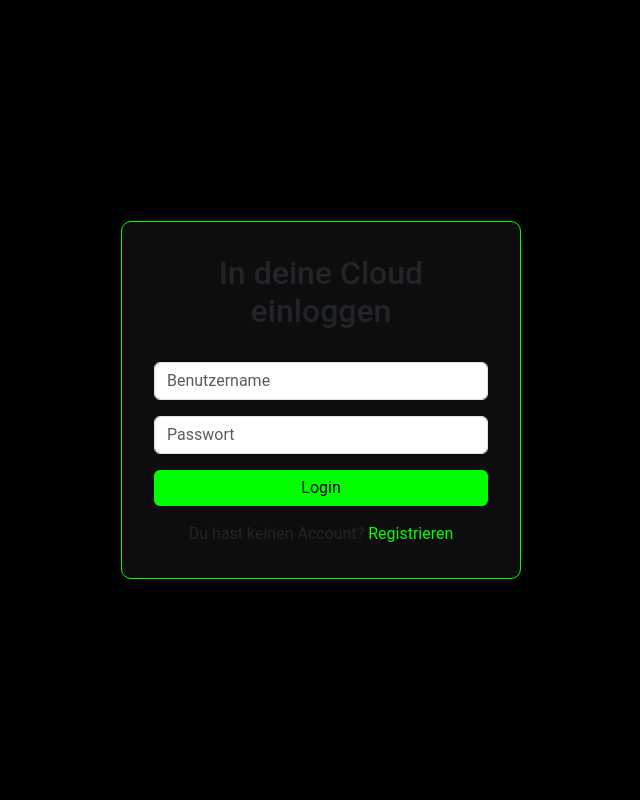
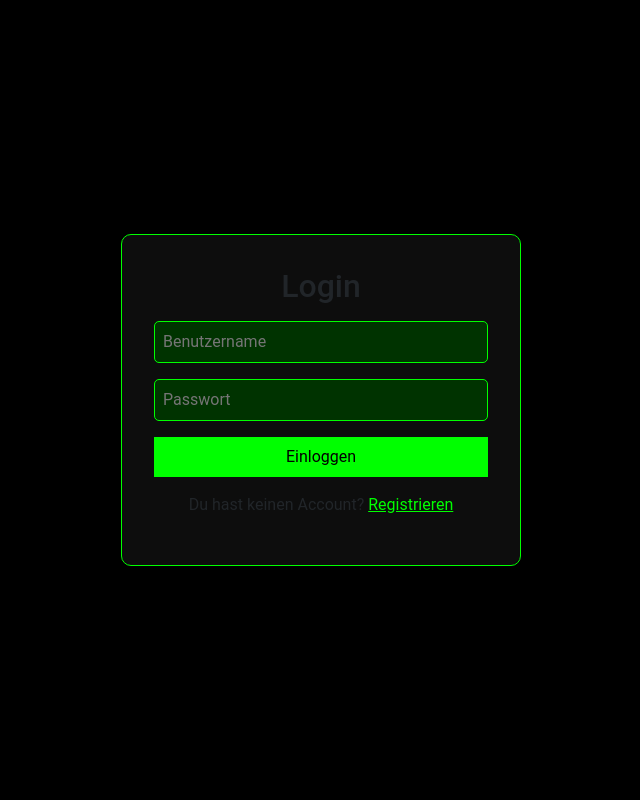
Before and after one commit to Reverse666S/Cloudhosting, a Flask app: page /login in a window 1280 px wide. Shown: the whole page, without its empty margins (319-959 px from the left). Run offline with Flask 3, Linux system fonts and the light colour scheme; parts of the project's set-up code (start-up, migrations or seed data) failed here and were passed over.

Commit message:
Update login.html

```diff
--- a/cloud_app/templates/login.html
+++ b/cloud_app/templates/login.html
@@ -3,56 +3,30 @@
 <head>
 <meta charset="utf-8">
 <meta name="viewport" content="width=device-width, initial-scale=1">
-<title>SkyCortex - Login</title>
+<title>Login - SkyCortex</title>
 <link rel="icon" href="/static/pepecraft.png" type="image/png">
 <link href="https://cdn.jsdelivr.net/npm/bootstrap@5.3.2/dist/css/bootstrap.min.css" rel="stylesheet">
 <style>
-body {
-    background-color: #000;
-    color: #fff;
-    font-family: 'Roboto', sans-serif;
-    display: flex;
-    justify-content: center;
-    align-items: center;
-    height: 100vh;
-}
-.card {
-    background-color: #0d0d0d;
-    border: 1px solid #00ff00;
-    padding: 2rem;
-    width: 100%;
-    max-width: 400px;
-    border-radius: 10px;
-}
-input {
-    background-color: #003300;
-    color: #fff;
-    border: 1px solid #00ff00;
-}
-.btn-primary {
-    background-color: #00ff00;
-    color: #000;
-    border: none;
-}
-.btn-primary:hover {
-    background-color: #66ff66;
-}
-a { color: #00ff00; text-decoration: none; }
-a:hover { color: #66ff66; }
-h2 { text-align: center; margin-bottom: 2rem; }
+body { background-color:#000; color:#fff; font-family:'Roboto',sans-serif; display:flex; justify-content:center; align-items:center; min-height:100vh; margin:0; }
+.card { background-color:#0d0d0d; border:1px solid #00ff00; border-radius:10px; padding:2rem; width:100%; max-width:400px; }
+input { background-color:#003300; color:#fff; border:1px solid #00ff00; border-radius:5px; margin-bottom:1rem; padding:0.5rem; width:100%; }
+.btn-success { background-color:#00ff00; color:#000; border:none; width:100%; padding:0.5rem; font-size:1rem; }
+.btn-success:hover { background-color:#66ff66; }
+a { color:#00ff00; }
+a:hover { color:#66ff66; }
+.error { color:#ff4444; text-align:center; margin-bottom:1rem; }
 </style>
 </head>
 <body>
 <div class="card">
-    <h2>In deine Cloud einloggen</h2>
-    <form method="post" action="/login">
-        <input type="text" name="username" class="form-control mb-3" placeholder="Benutzername" required>
-        <input type="password" name="password" class="form-control mb-3" placeholder="Passwort" required>
-        <button type="submit" class="btn btn-primary w-100 mb-3">Login</button>
+    <h2 class="text-center mb-3">Login</h2>
+    {% if error %}<div class="error">{{ error }}</div>{% endif %}
+    <form method="post">
+        <input type="text" name="username" placeholder="Benutzername" required>
+        <input type="password" name="password" placeholder="Passwort" required>
+        <button class="btn-success" type="submit">Einloggen</button>
     </form>
-    <div class="text-center">
-        <span>Du hast keinen Account? </span><a href="/register">Registrieren</a>
-    </div>
+    <p class="mt-3 text-center">Du hast keinen Account? <a href="/register">Registrieren</a></p>
 </div>
 </body>
 </html>
```
